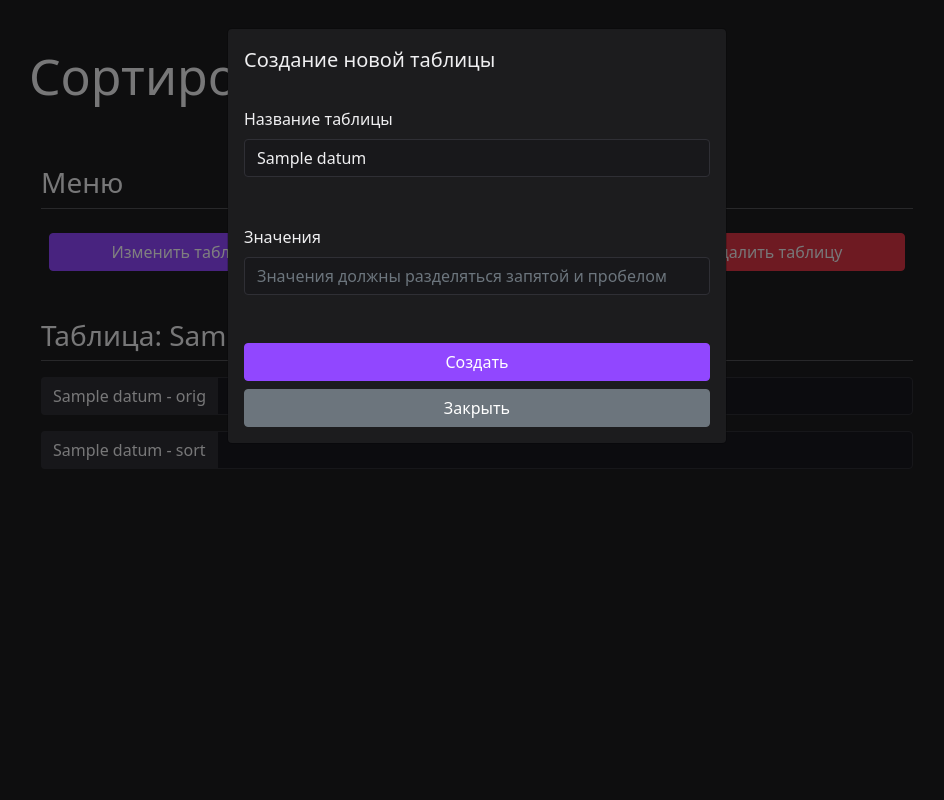
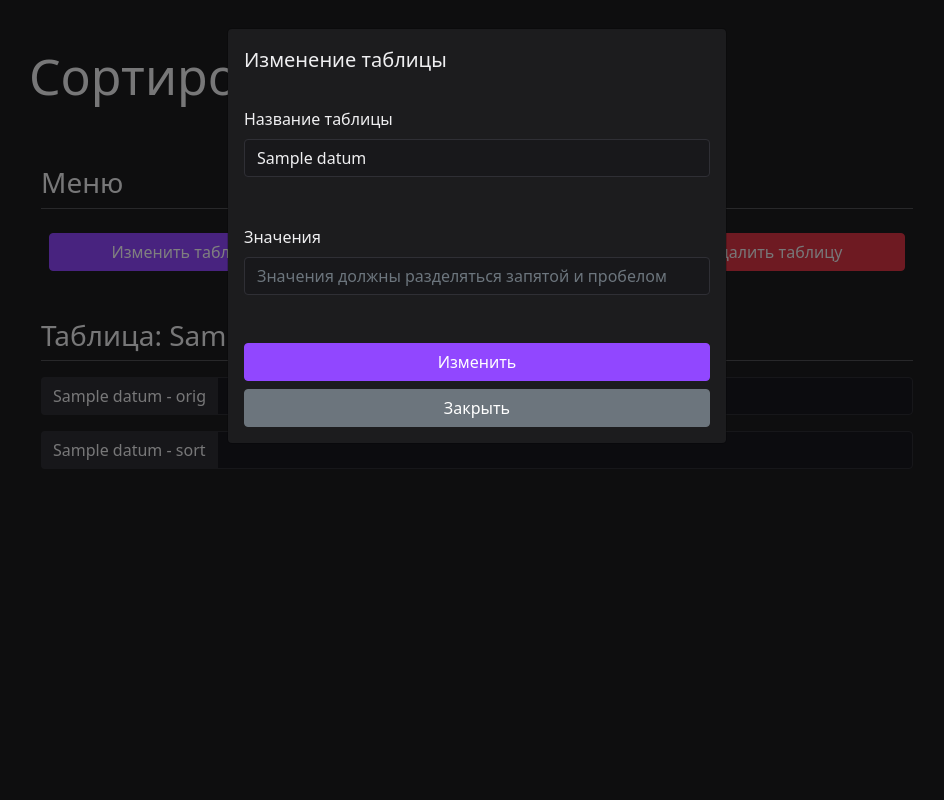
Before and after one commit to DalLidas/RPS_PROJECT, a FastAPI app: page /table_editor/1 in a window 1280 px wide, after a click on "Изменить таблицу". Shown: the whole page, without its empty margins (163-1107 px from the left). Run offline with FastAPI, Linux system fonts and the light colour scheme; tables that the repository leaves empty hold one stand-in row (values such as "Sample post").

Commit message:
Твич визуал v5

```diff
--- a/sql_app/main.py
+++ b/sql_app/main.py
@@ -22,7 +22,7 @@ templates = Jinja2Templates(directory="templates")
 app.include_router(crud_router)
 
 
-# Разширенная обработка ошибок валидации данных/
+# Разширенная обработка ошибок валидации данных
 @app.exception_handler(RequestValidationError)
 async def validation_exception_handler(request: Request, exc: RequestValidationError):
     return JSONResponse(
--- a/sql_app/templates/edit.html
+++ b/sql_app/templates/edit.html
@@ -56,7 +56,7 @@
                       <div class="modal-dialog">
                         <div class="modal-content">
                           <div class="modal-header">
-                            <h5 class="modal-title" id="ModalCreatorLabel">Создание новой таблицы</h5>
+                            <h5 class="modal-title" id="ModalCreatorLabel">Изменение таблицы</h5>
                           </div>
                           <div class="modal-body">
                             <div class="mb-3">
@@ -71,7 +71,7 @@
                             </div>
                           </div>
                           <div class="modal-footer">
-                            <button type="button" class="btn btn-primary" onclick="ChangeTable();" data-bs-dismiss="modal">Создать</button>
+                            <button type="button" class="btn btn-primary" onclick="ChangeTable();" data-bs-dismiss="modal">Изменить</button>
                             <button type="button" class="btn btn-secondary" data-bs-dismiss="modal">Закрыть</button>
                           </div>
                         </div>
```
